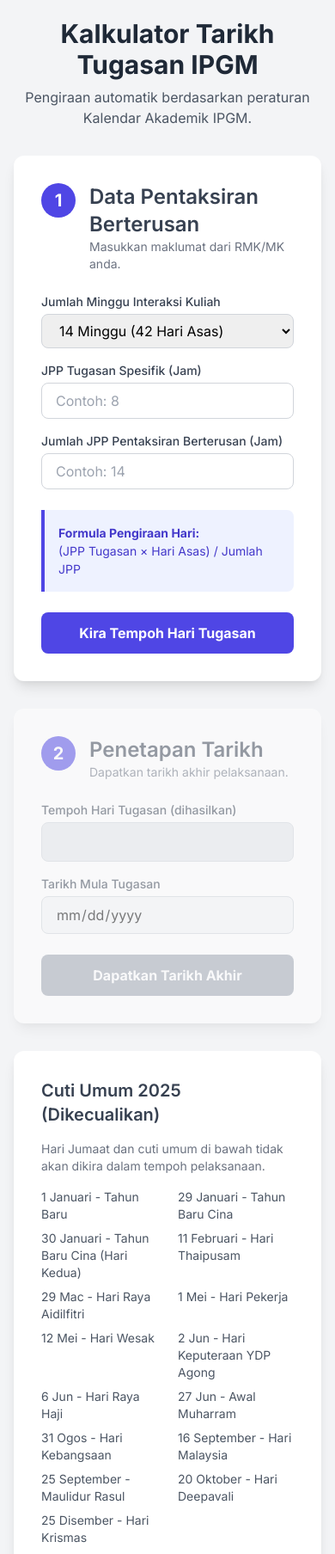
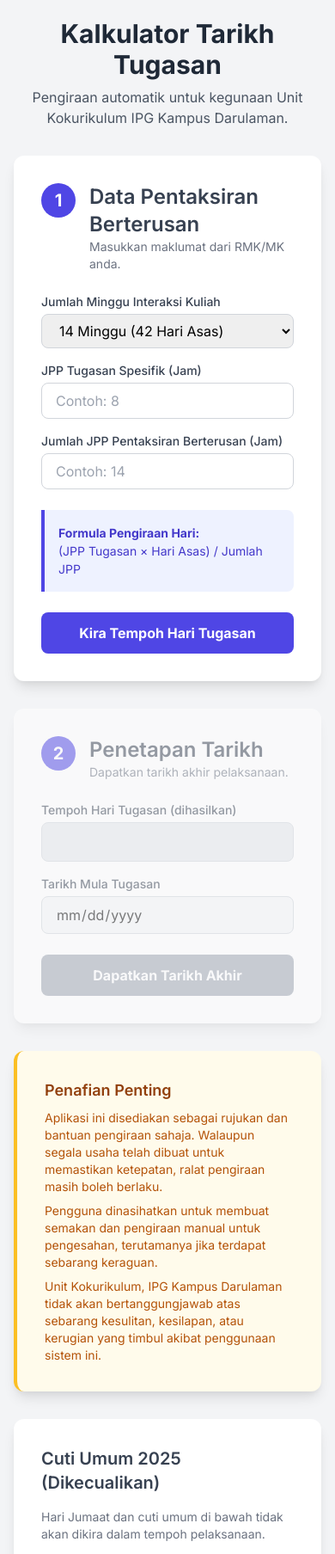
Before and after one commit to aneep477/UNITKOIPGKDA, a plain HTML site: page index.html in a window 390 px wide. Shown: the part 115-1922 px from the top of the page at 86% size. Drawn offline with nearby package versions, Linux system fonts and the light colour scheme.

Commit message:
Update index.html

```diff
--- a/index.html
+++ b/index.html
@@ -3,7 +3,7 @@
 <head>
     <meta charset="UTF-8">
     <meta name="viewport" content="width=device-width, initial-scale=1.0">
-    <title>Kalkulator Tarikh Tugasan IPGM</title>
+    <title>Sistem Kalkulator Tarikh Tugasan </title>
     <script src="https://cdn.tailwindcss.com"></script>
     <link rel="preconnect" href="https://fonts.googleapis.com">
     <link rel="preconnect" href="https://fonts.gstatic.com" crossorigin>
@@ -63,8 +63,8 @@
         </div>
 
         <div class="text-center mb-8">
-            <h1 class="text-3xl md:text-4xl font-bold text-gray-800">Kalkulator Tarikh Tugasan IPGM</h1>
-            <p class="text-gray-600 mt-2">Pengiraan automatik berdasarkan peraturan Kalendar Akademik IPGM.</p>
+            <h1 class="text-3xl md:text-4xl font-bold text-gray-800">Kalkulator Tarikh Tugasan </h1>
+            <p class="text-gray-600 mt-2">Pengiraan automatik untuk kegunaan Unit Kokurikulum IPG Kampus Darulaman.</p>
         </div>
 
         <div class="space-y-8">
@@ -139,6 +139,16 @@
             </div>
             <div id="error-message" class="card bg-red-100 text-red-700 text-center hidden">
                 <p id="error-text"></p>
+            </div>
+        </div>
+
+        <!-- Bahagian Penafian -->
+        <div class="card bg-amber-50 border-l-4 border-amber-400 mt-8">
+            <h3 class="text-lg font-semibold text-amber-800 mb-2">Penafian Penting</h3>
+            <div class="text-sm text-amber-700 space-y-2">
+                <p>Aplikasi ini disediakan sebagai rujukan dan bantuan pengiraan sahaja. Walaupun segala usaha telah dibuat untuk memastikan ketepatan, ralat pengiraan masih boleh berlaku.</p>
+                <p>Pengguna dinasihatkan untuk membuat semakan dan pengiraan manual untuk pengesahan, terutamanya jika terdapat sebarang keraguan.</p>
+                <p>Unit Kokurikulum, IPG Kampus Darulaman tidak akan bertanggungjawab atas sebarang kesulitan, kesilapan, atau kerugian yang timbul akibat penggunaan sistem ini.</p>
             </div>
         </div>
 
@@ -252,7 +262,6 @@
                 baseWorkingDays = (minggu / 2) * 6;
             }
 
-            // Menggunakan Math.round() untuk membundarkan kepada nombor bulat terdekat
             const finalDuration = Math.round((jppTugasan * baseWorkingDays) / jppTotal);
 
             durationInput.value = `${finalDuration} hari`;
```
